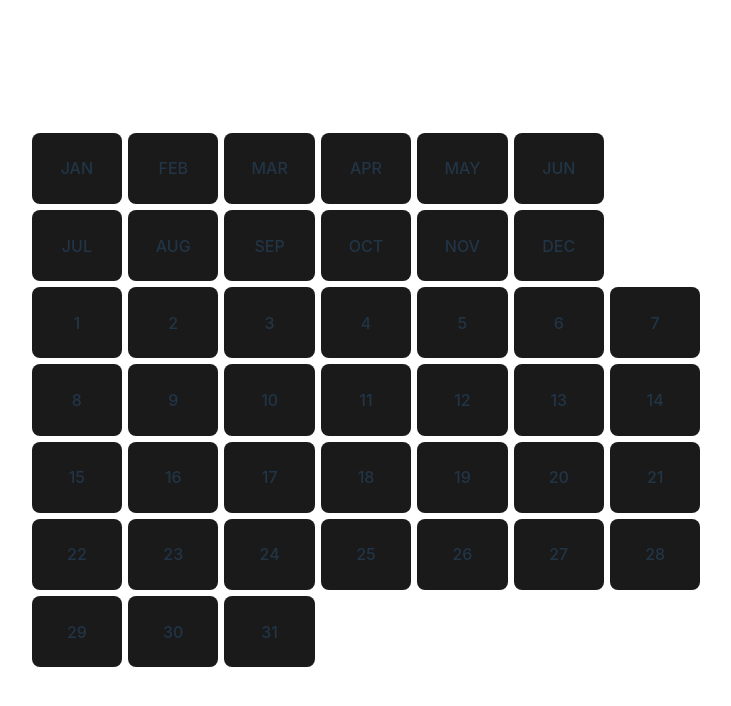
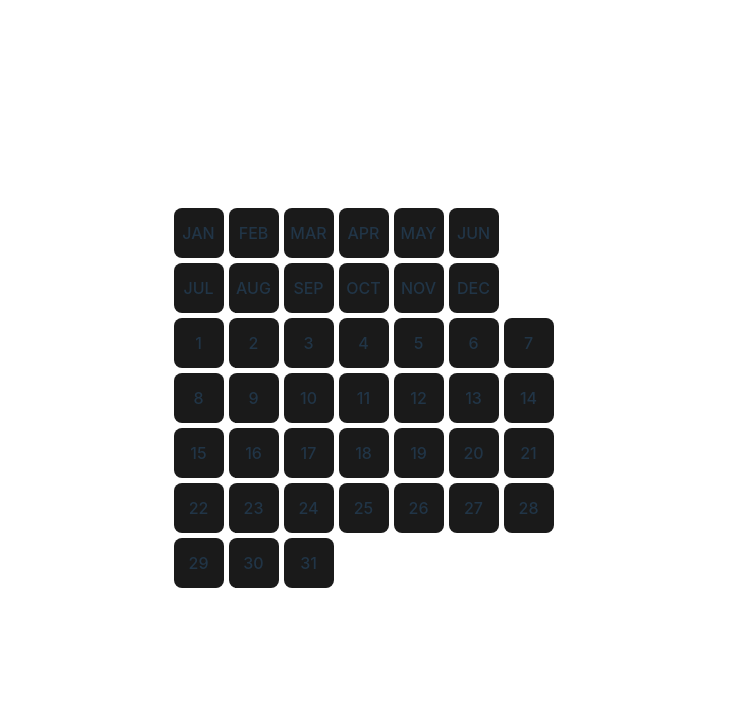
Before and after one commit to m44rten1/date-puzzle-solver, a React (Vite) app: page / in a window 1280 px wide. Shown: the top 706 px of the page, without its empty margins (274-1005 px from the left). Built offline with nearby package versions, Linux system fonts and the light colour scheme.

Commit message:
💄 Improve tiles layout

```diff
--- a/src/Tile.css
+++ b/src/Tile.css
@@ -1,24 +1,18 @@
+.tile-wrapper {
+  display: inline-block;
+  width: 55px;
+  height: 55px;
+}
+
 .Tile {
-  width: 50px;
-  line-height: 50px;
-  border-radius: 8px;
-  border: 1px solid transparent;
   font-size: 1em;
   font-weight: 500;
-  font-family: inherit;
+  display: inline-block;
   background-color: #1a1a1a;
-  margin: 3px;
-  text-align: center;
-  padding: 0.6em 1.2em;
-  display: inline-block;
+  width: 50px;
+  height: 50px;
+  display: flex;
+  justify-content: center;
+  align-items: center;
+  border-radius: 8px;
 }
-
-.EmptyTile {
-  width: 50px;
-  line-height: 50px;
-  font-family: inherit;
-  margin: 3px;
-  border: 1px solid transparent;
-  padding: 0.6em 1.2em;
-  display: inline-block;
-}
--- a/src/Tile.tsx
+++ b/src/Tile.tsx
@@ -5,9 +5,11 @@ interface Tile {
 }
 
 export default ({ label }: Tile) => {
-  return label ? (
-    <div className="Tile">{label}</div>
-  ) : (
-    <div className="EmptyTile"></div>
+  return (
+    <div className="tile-wrapper">
+      <div className="Tile" style={{ opacity: label ? 100 : 0 }}>
+        {label || "_"}
+      </div>
+    </div>
   );
 };
```
